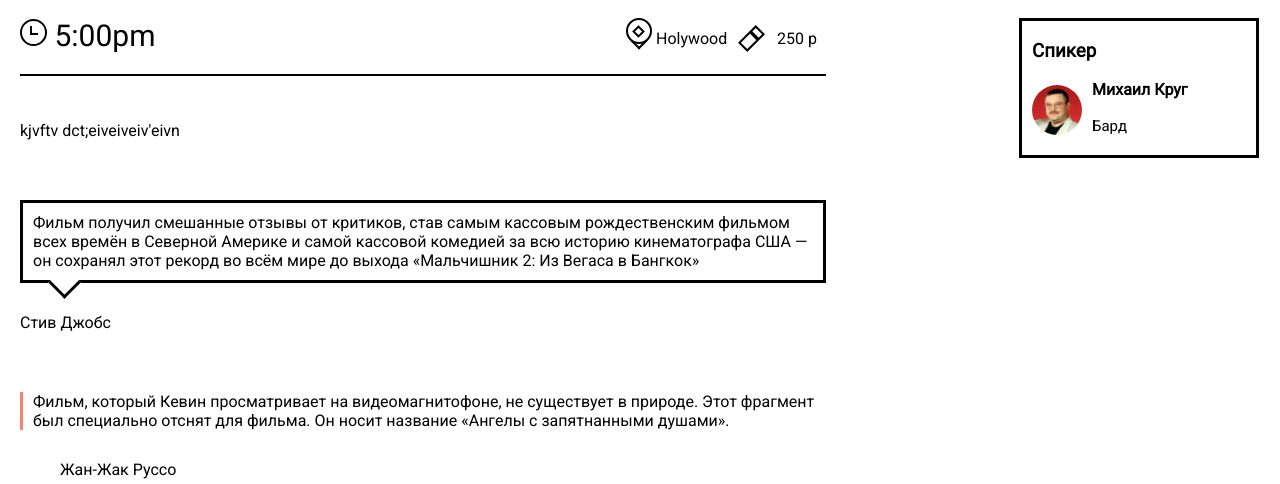
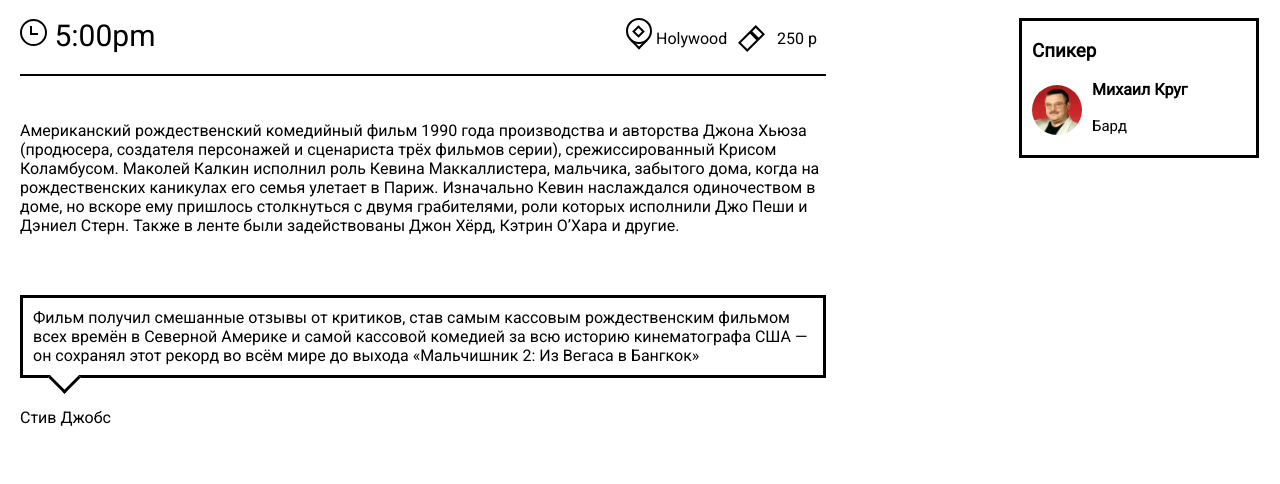
Before and after one commit to alexust1820/movie__home__alone, a plain HTML site: page index.html in a window 1280 px wide. Shown: the part 302-786 px from the top of the page. Drawn offline with Linux system fonts and the light colour scheme.

Commit message:
bugs was fixed

```diff
--- a/index.html
+++ b/index.html
@@ -41,7 +41,7 @@
 				<p><div class="ticket"></div>250 p</p>
 			</div>
 		</div>
-		<p class="info__text"> kjvftv dct;eiveiveiv'eivn</p>
+		<p class="info__text"> Американский рождественский комедийный фильм 1990 года производства и авторства Джона Хьюза (продюсера, создателя персонажей и сценариста трёх фильмов серии), срежиссированный Крисом Коламбусом. Маколей Калкин исполнил роль Кевина Маккаллистера, мальчика, забытого дома, когда на рождественских каникулах его семья улетает в Париж. Изначально Кевин наслаждался одиночеством в доме, но вскоре ему пришлось столкнуться с двумя грабителями, роли которых исполнили Джо Пеши и Дэниел Стерн. Также в ленте были задействованы Джон Хёрд, Кэтрин О’Хара и другие.</p>
 
 		<p class="info__border">Фильм получил смешанные отзывы от критиков, став самым кассовым рождественским фильмом всех времён в Северной Америке и самой кассовой комедией за всю историю кинематографа США — он сохранял этот рекорд во всём мире до выхода «Мальчишник 2: Из Вегаса в Бангкок»</p>
 		<p class="border__p">Стив Джобс</p>
```
